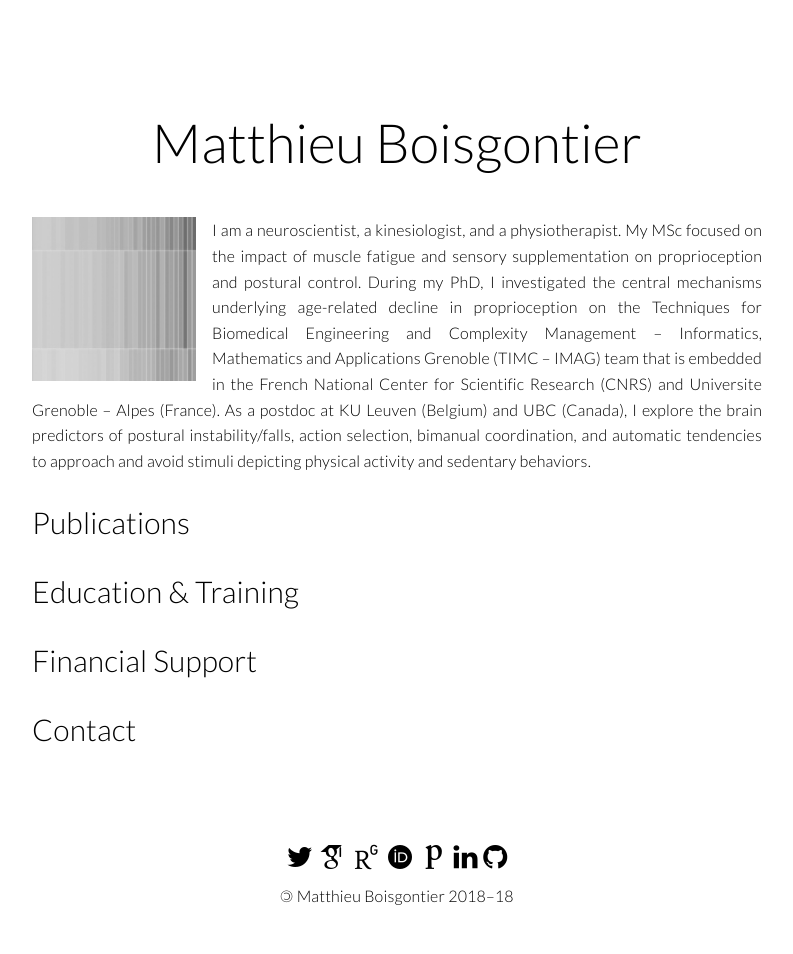
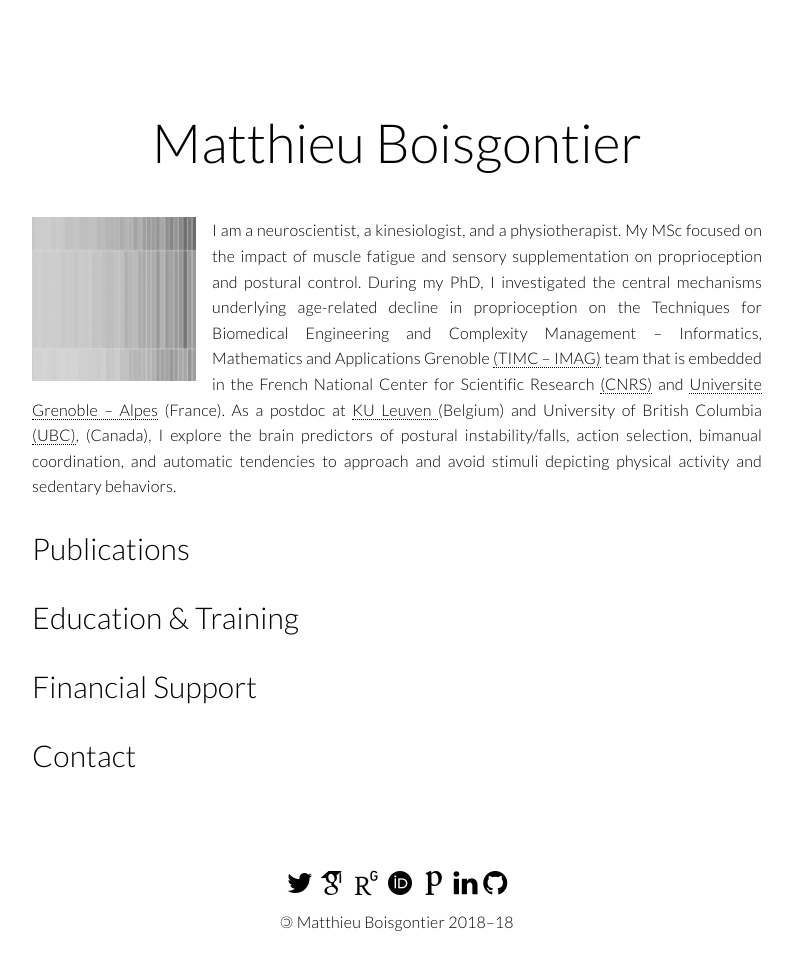
Before and after one commit to matthieuboisgontier/matthieuboisgontier.github.io, a Jekyll site: the page built from index.html, in a window 1280 px wide. Shown: the whole page, without its empty margins (243-1036 px from the left). Built offline with Jekyll 4.4.1, drawn with Linux system fonts in a browser that asks for light colours; nearby versions of some CDN libraries; some web fonts are replaced; a script that is not in the unit is left out; comment, search, counter and statistics services are not loaded; before the commit the page ends 929 px from its top, so only the background shows below that.

Commit message:
Update me.html

```diff
--- a/_includes/me.html
+++ b/_includes/me.html
@@ -3,9 +3,9 @@
     I am a neuroscientist, a kinesiologist, and a physiotherapist. My MSc focused on the impact of muscle fatigue and sensory
     supplementation on proprioception and postural control. During my PhD, I investigated the central mechanisms
     underlying age-related decline in proprioception on the Techniques for Biomedical Engineering and Complexity
-    Management – Informatics, Mathematics and Applications Grenoble (TIMC – IMAG) team that is embedded in the
-    French National Center for Scientific Research (CNRS) and Universite Grenoble – Alpes (France). As a postdoc at KU Leuven (Belgium)
-    and UBC (Canada), I explore the brain predictors of postural instability/falls,
+    Management – Informatics, Mathematics and Applications Grenoble <a href="http://www-timc.imag.fr/?lang=en">(TIMC – IMAG)</a> team that is embedded in the
+    French National Center for Scientific Research <a href="http://www.cnrs.fr/index.html">(CNRS)</a> and <a href="https://www.univ-grenoble-alpes.fr/en/">Universite Grenoble – Alpes</a> (France). As a postdoc at <a href="https://www.kuleuven.be/english/">KU Leuven </a> (Belgium)
+    and University of British Columbia <a href="https://www.ubc.ca/">(UBC)</a>, (Canada), I explore the brain predictors of postural instability/falls,
     action selection, bimanual coordination, and automatic tendencies to approach and avoid stimuli
     depicting physical activity and sedentary behaviors.
   </p>
```
